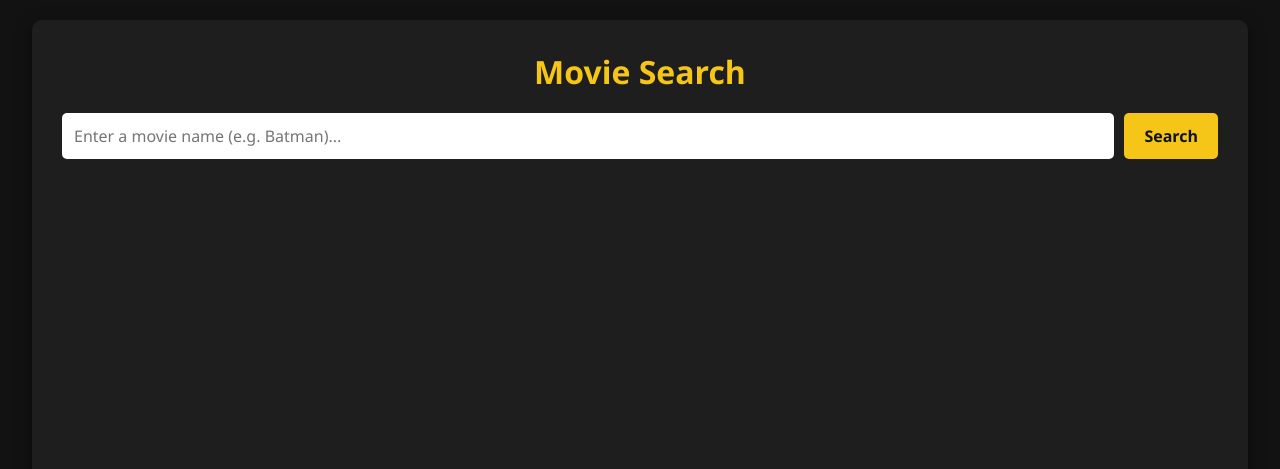
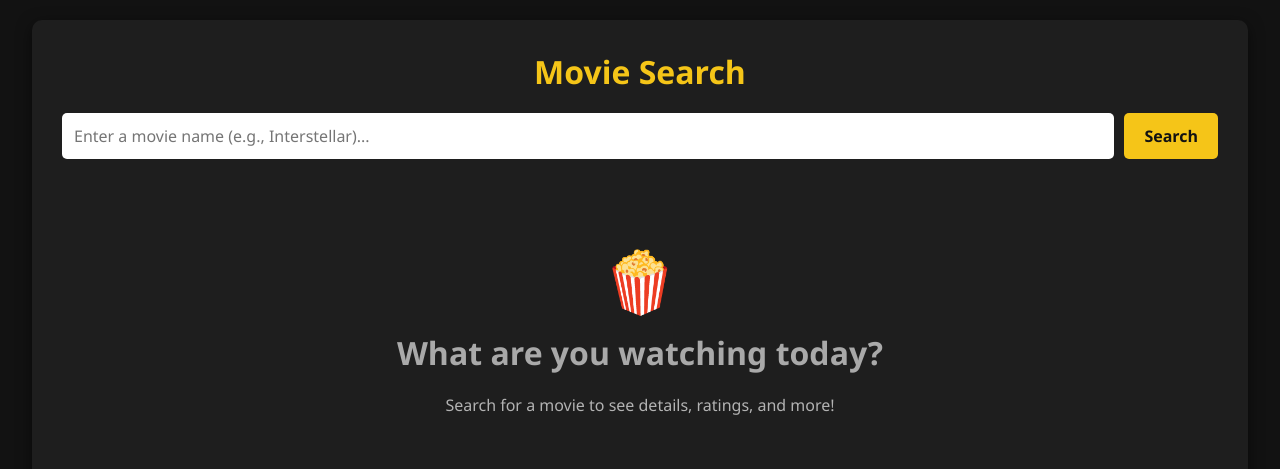
Before and after one commit to Adystral/MovieFinder, a plain HTML site: page index.html in a window 1280 px wide. Drawn offline with Linux system fonts and the light colour scheme.

Commit message:
Update index.html

```diff
--- a/index.html
+++ b/index.html
@@ -1,23 +1,32 @@
-<!DOCTYPE html>
+<!doctype html>
 <html lang="en">
   <head>
-    <meta charset="UTF-8">
-    <meta name="viewport" content="width=device-width, initial-scale=1.0">
+    <meta charset="UTF-8" />
+    <meta name="viewport" content="width=device-width, initial-scale=1.0" />
     <title>Movie Search Webapp</title>
     <!-- CSS file -->
-    <link rel="stylesheet" href="main.css">
+    <link rel="stylesheet" href="main.css" />
   </head>
   <body>
     <div class="container">
       <h1>Movie Search</h1>
 
       <div class="search-box">
-            <input type="text" id="movie-input" placeholder="Enter a movie name (e.g. Batman)...">
+        <input
+          type="text"
+          id="movie-input"
+          placeholder="Enter a movie name (e.g., Interstellar)..."
+        />
         <button id="search-btn">Search</button>
       </div>
 
-        <div id="movie-result"></div>
-
+      <div id="movie-result">
+        <div style="padding: 50px 0; color: #b3b3b3">
+          <h1 style="font-size: 60px; margin-bottom: 10px">🍿</h1>
+          <h1 style="color: rgb(169, 169, 169);">What are you watching today?</h1>
+          <p>Search for a movie to see details, ratings, and more!</p>
+        </div>
+      </div>
     </div>
 
     <script src="script.js"></script>
```
Lines whose indentation alone changed are shown as unchanged.
